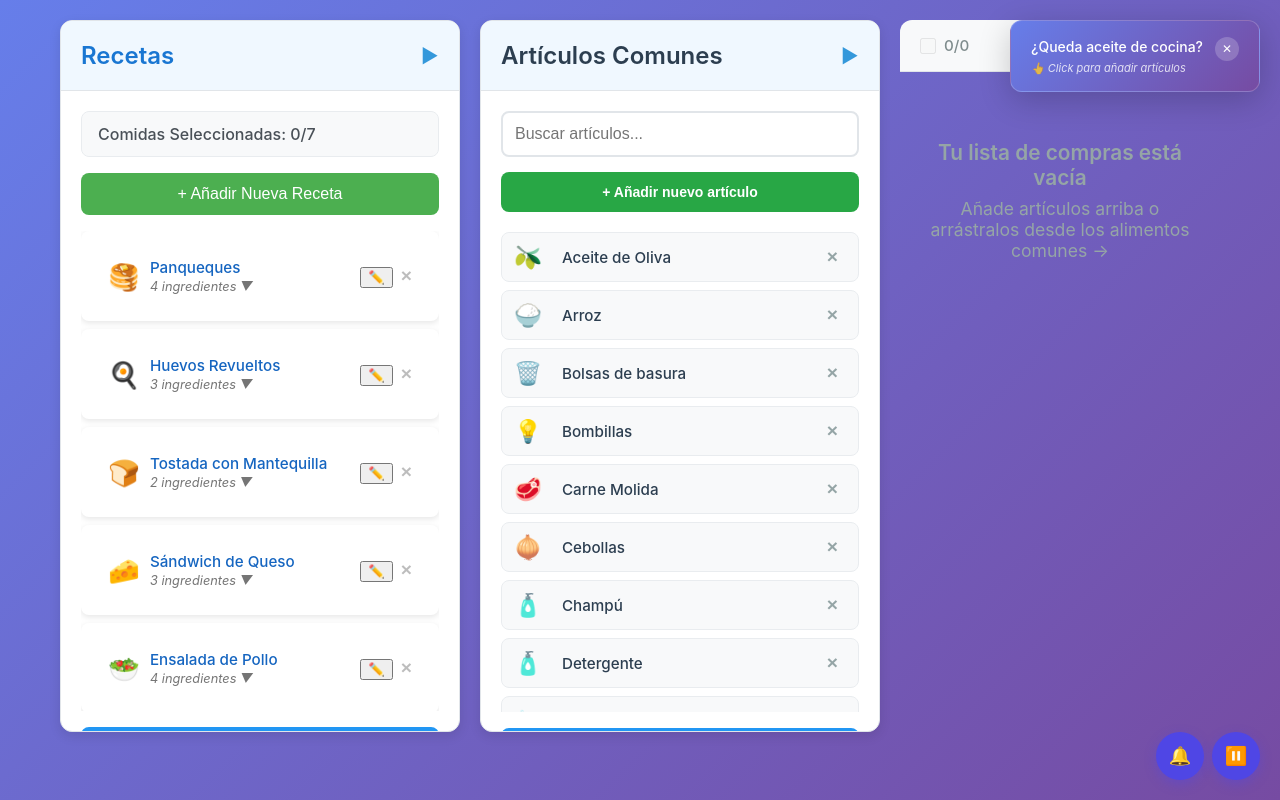
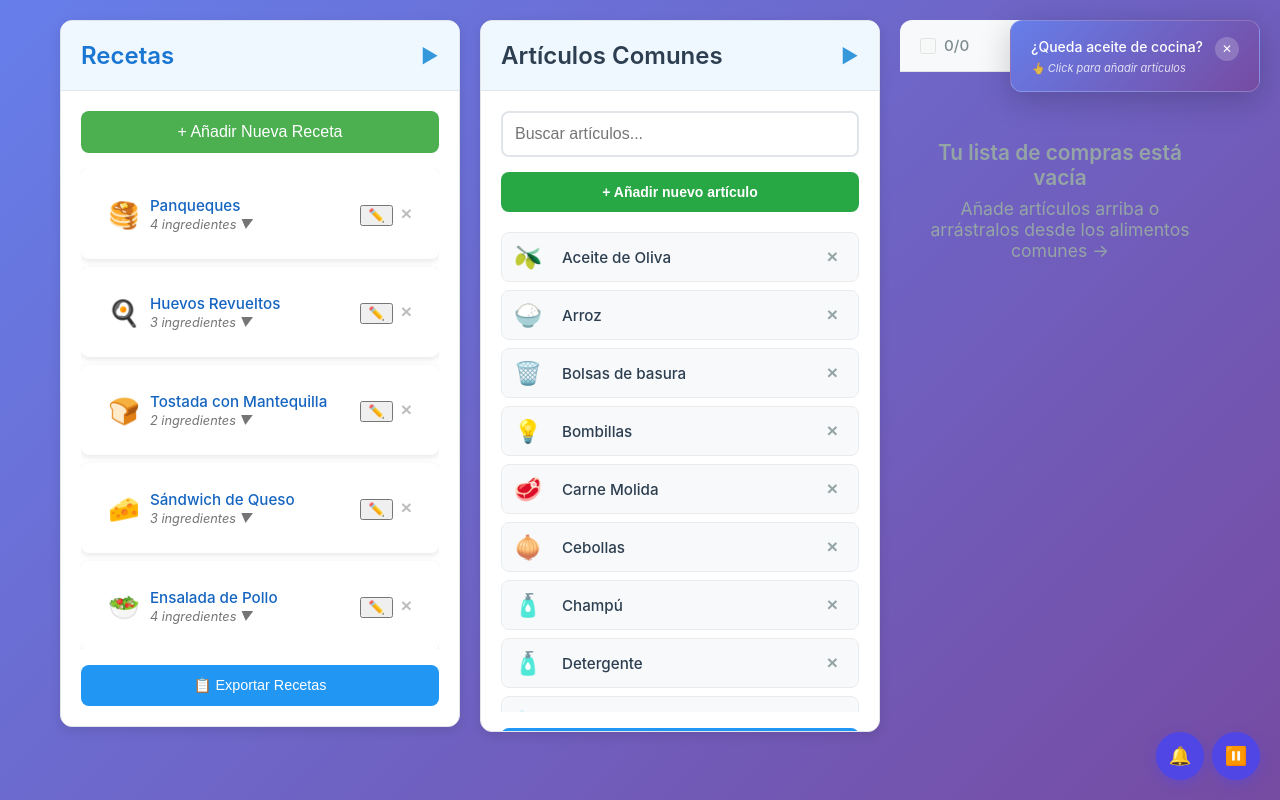
Before and after one commit to Kakalanp/ShopingListCalculator, a React (Create React App) app: page / in a window 1280 px wide. Built offline with nearby package versions, Linux system fonts and the light colour scheme.

Commit message:
Reorganize recipes list

```diff
--- a/src/components/RecipeList.tsx
+++ b/src/components/RecipeList.tsx
@@ -101,15 +101,8 @@ const RecipeList: React.FC<RecipeListProps> = ({
   return (
     <div className={`recipe-container ${className || ''} ${isContainerCollapsed ? 'collapsed' : ''}`}>
       <div className="container-header" onClick={() => setIsContainerCollapsed(!isContainerCollapsed)}>
-        <h2>Recetas</h2>
-        <span className={`container-expand-icon ${isContainerCollapsed ? '' : 'expanded'}`}>◀</span>
-      </div>
-
-      <div className={`container-content ${isContainerCollapsed ? 'collapsed' : 'expanded'}`}>
-        <div className="selected-meals-counter">
-          <div>
-            <p>Comidas Seleccionadas: {selectedRecipes.length}/7</p>
-            {meals.length > 0 && (
+        <h2>Recetas{selectedRecipes.length > 0 ? `: ${selectedRecipes.length}/7` : ''}</h2>
+        {meals.length > 0 && (
               <button
                 className={`copy-btn ${copyMealsSuccess ? 'success' : ''}`}
                 onClick={copyMealList}
@@ -118,8 +111,11 @@ const RecipeList: React.FC<RecipeListProps> = ({
                 {copyMealsSuccess ? '✓' : '🍽️'} Copiar
               </button>
             )}
-          </div>
-          {selectedRecipes.length > 0 && (
+        <span className={`container-expand-icon ${isContainerCollapsed ? '' : 'expanded'}`}>◀</span>
+      </div>
+
+      <div className={`container-content ${isContainerCollapsed ? 'collapsed' : 'expanded'}`}>
+        {selectedRecipes.length > 0 && (
             <>
               <div className={`selected-meals-preview ${isSelectedMealsCollapsed ? 'collapsed' : ''}`}>
                 {selectedRecipes.map((recipeId, index) => {
@@ -144,7 +140,6 @@ const RecipeList: React.FC<RecipeListProps> = ({
               </button>
             </>
           )}
-        </div>
 
         <button
           onClick={() => setIsModalOpen(true)}
```
